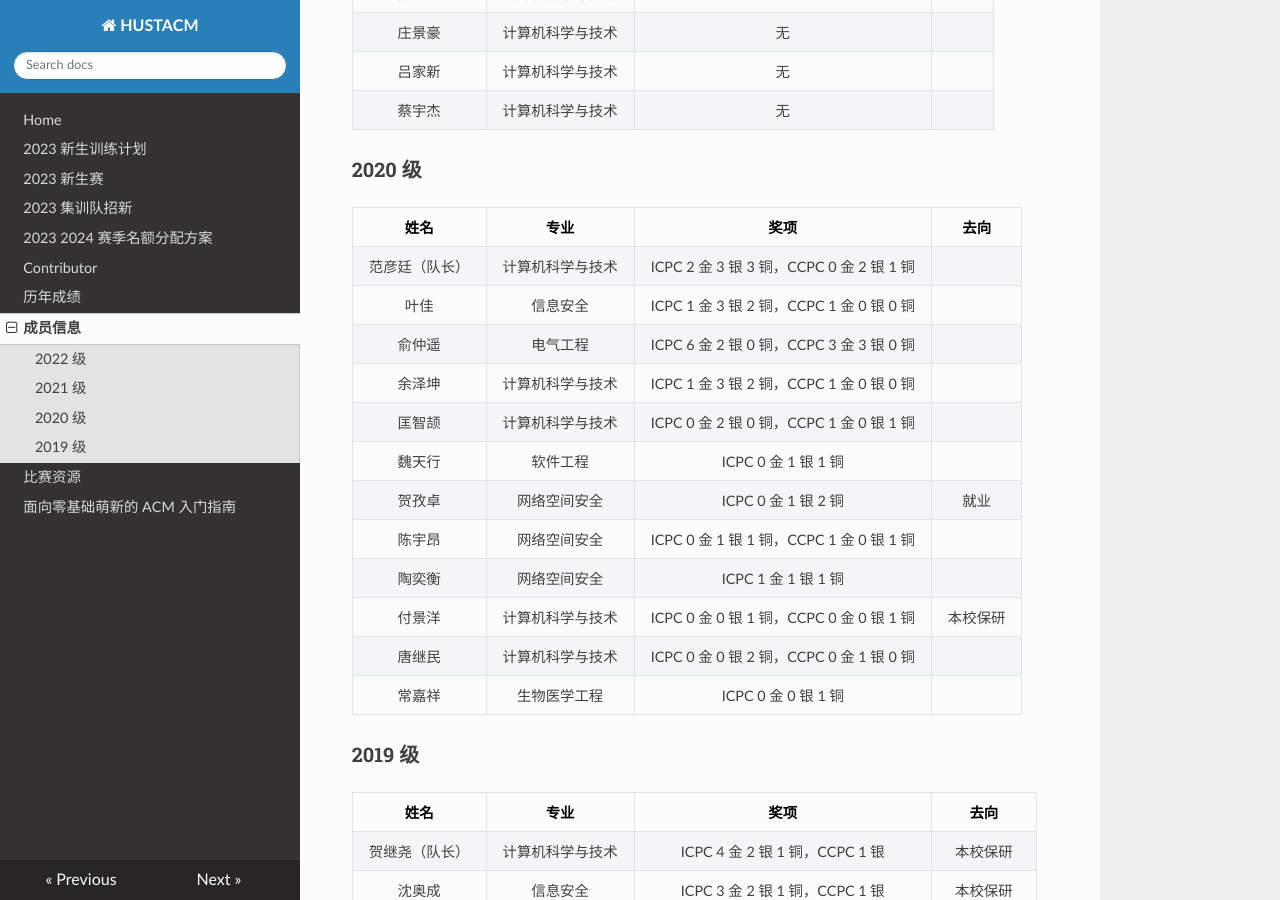
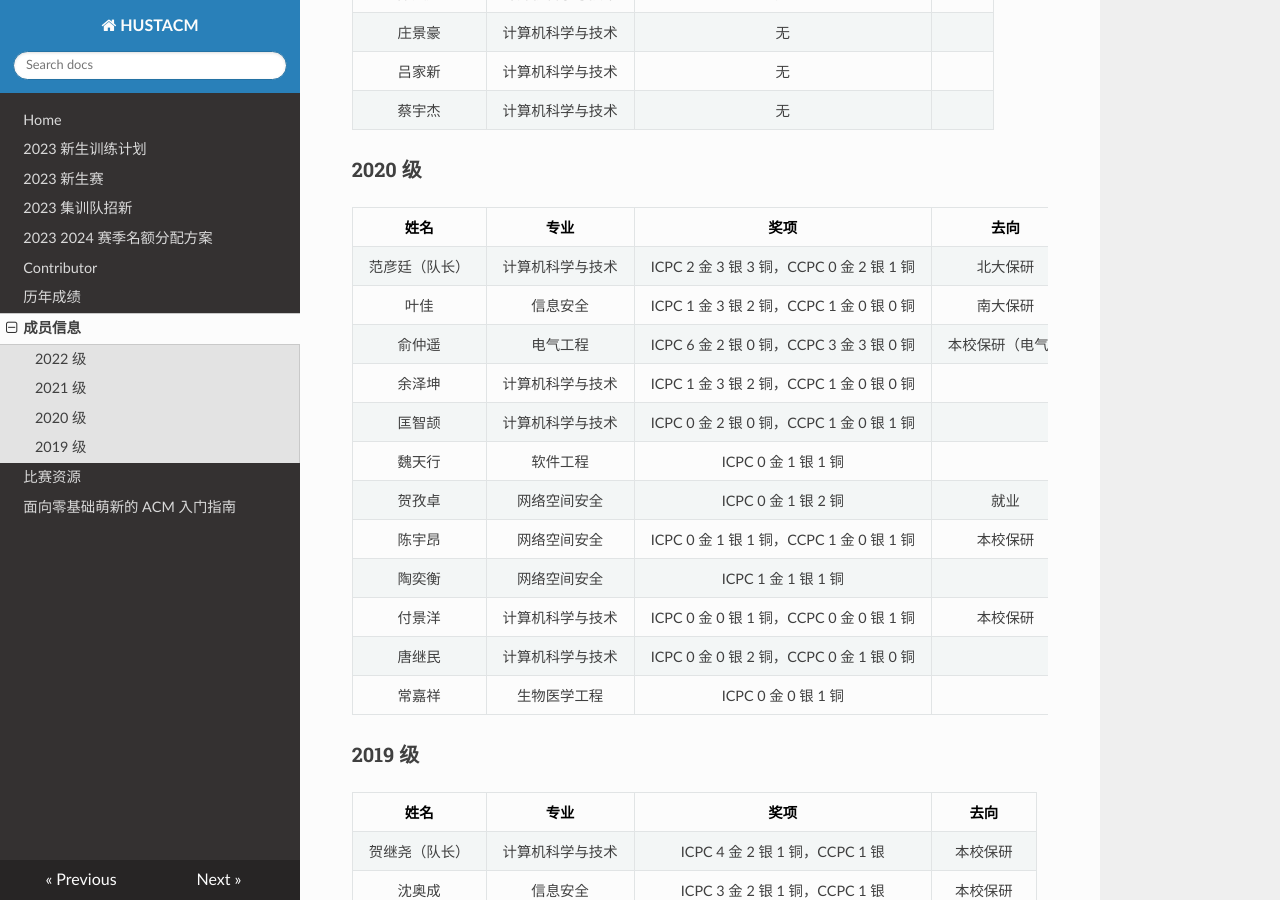
Before and after one commit to HUSTACM/hustacm.com, an MkDocs documentation site: the page built from docs/成员信息.md, in a window 1280 px wide and 900 px high, scrolled down 2121 px. Built offline with MkDocs 1.6.1, drawn with Linux system fonts in a browser that asks for light colours; nearby versions of some CDN libraries.

```diff
--- a/docs/成员信息.md
+++ b/docs/成员信息.md
@@ -65,14 +65,14 @@
 
 |      姓名      |       专业       |                   奖项                   |   去向   |
 | :------------: | :--------------: | :--------------------------------------: | :------: |
-| 范彦廷（队长） | 计算机科学与技术 | ICPC 2 金 3 银 3 铜，CCPC 0 金 2 银 1 铜 |          |
-|      叶佳      |     信息安全     | ICPC 1 金 3 银 2 铜，CCPC 1 金 0 银 0 铜 |          |
-|     俞仲遥     |     电气工程     | ICPC 6 金 2 银 0 铜，CCPC 3 金 3 银 0 铜 |          |
+| 范彦廷（队长） | 计算机科学与技术 | ICPC 2 金 3 银 3 铜，CCPC 0 金 2 银 1 铜 | 北大保研 |
+|      叶佳      |     信息安全     | ICPC 1 金 3 银 2 铜，CCPC 1 金 0 银 0 铜 | 南大保研 |
+|     俞仲遥     |     电气工程     | ICPC 6 金 2 银 0 铜，CCPC 3 金 3 银 0 铜 |  本校保研（电气）|
 |     余泽坤     | 计算机科学与技术 | ICPC 1 金 3 银 2 铜，CCPC 1 金 0 银 0 铜 |          |
 |     匡智颉     | 计算机科学与技术 | ICPC 0 金 2 银 0 铜，CCPC 1 金 0 银 1 铜 |          |
 |     魏天行     |     软件工程     |           ICPC 0 金 1 银 1 铜            |          |
 |     贺孜卓     |   网络空间安全   |           ICPC 0 金 1 银 2 铜            |   就业   |
-|     陈宇昂     |   网络空间安全   | ICPC 0 金 1 银 1 铜，CCPC 1 金 0 银 1 铜 |          |
+|     陈宇昂     |   网络空间安全   | ICPC 0 金 1 银 1 铜，CCPC 1 金 0 银 1 铜 | 本校保研 |
 |     陶奕衡     |   网络空间安全   |           ICPC 1 金 1 银 1 铜            |          |
 |     付景洋     | 计算机科学与技术 | ICPC 0 金 0 银 1 铜，CCPC 0 金 0 银 1 铜 | 本校保研 |
 |     唐继民     | 计算机科学与技术 | ICPC 0 金 0 银 2 铜，CCPC 0 金 1 银 0 铜 |          |
```
